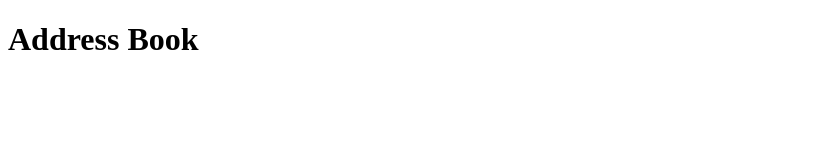
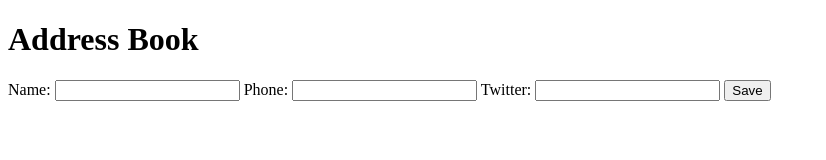
Before and after one commit to giacoletti/address_book_challenge_nov_2021, a website: page src/index.html in a window 1280 px wide. Shown: the whole page, without its empty margins (0-826 px from the left). Drawn offline with Linux system fonts and the light colour scheme.

Commit message:
Adding end2end tests to save a new contact in the address list adding address_form to index.html to save a new contact adding implementation code to save a contact

```diff
--- a/src/index.html
+++ b/src/index.html
@@ -8,6 +8,14 @@
 </head>
 <body>
     <h1>Address Book</h1>
+    <div name="address_form">
+        <form onsubmit="return handleForm(this)">
+            <label for="name">Name: </label><input type="text" name="name">
+            <label for="phone">Phone: </label><input type="text" name="phone">
+            <label for="twitter">Twitter: </label><input type="text" name="twitter">
+            <input type="submit" value="Save" name="submit">
+        </form>
+    </div>
     <div name="address_list"><ul></ul></div>
     <script src="./js/AddressBook.js"></script>
     <script src="./js/app.js"></script>
--- a/src/js/app.js
+++ b/src/js/app.js
@@ -2,6 +2,7 @@ const addressBook = new AddressBook();
 const addressList = document.querySelector("[name=address_list] ul");
 
 const displayEntries = () => {
+    addressList.innerHTML = "";
     const entries = addressBook.index();
     let html;
     entries.forEach((entry) => {
@@ -14,4 +15,14 @@ const displayEntries = () => {
     });
 };
 
+const handleForm = (form) => {
+    const name = form.elements.name.value;
+    const phone = form.elements.phone.value;
+    const twitter = form.elements.twitter.value;
+    addressBook.create({ name: name, phone: phone, twitter: twitter });
+    form.reset();
+    displayEntries();
+    return false;
+};
+
 displayEntries();
```
Also changed, not shown: specs/features/userCanVisitTheApplication.feature.js (+19 -0 lines).
